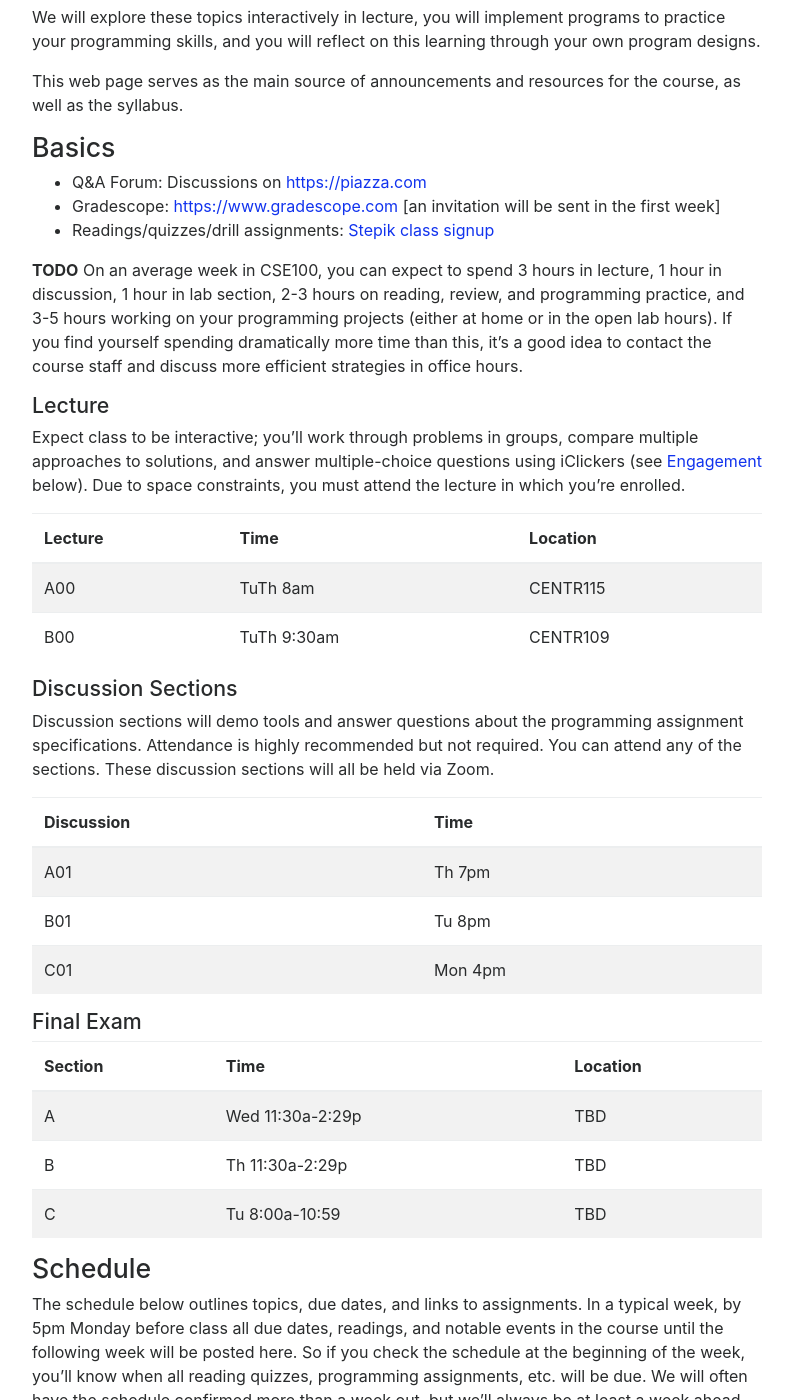
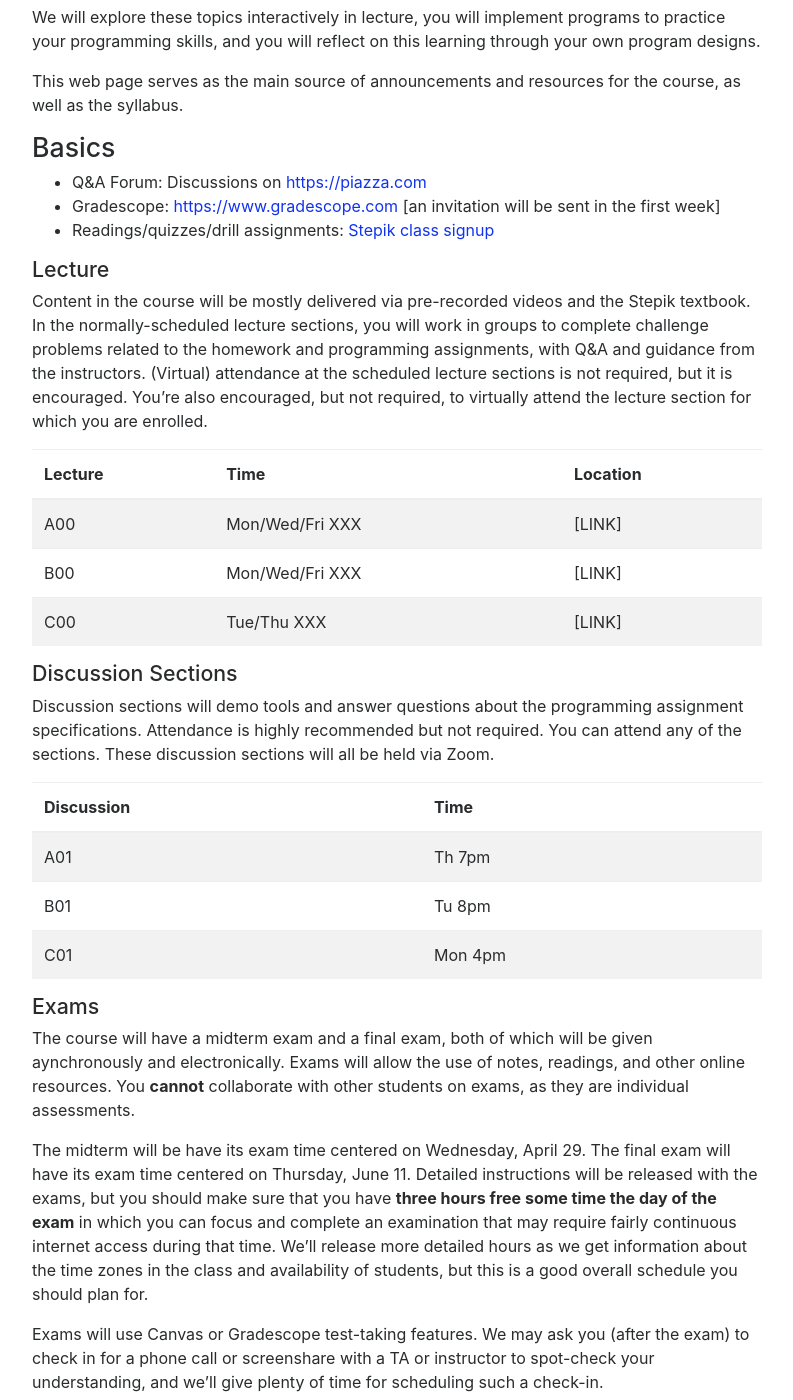
Before and after one commit to ucsdcses/tridev, a Jekyll site: the page built from index.md, in a window 1280 px wide and 1400 px high, scrolled down 380 px. Shown: the whole window, without its empty margins (243-1036 px from the left). Built offline with Jekyll 4.4.1, drawn with Linux system fonts in a browser that asks for light colours; nearby versions of some CDN libraries; some of the changed text lies outside the part shown.

Commit message:
exam description

```diff
--- a/index.md
+++ b/index.md
@@ -19,8 +18,12 @@ doodle-alt: "A sound wave transformed to data, and back to into a higher-frequen
 <a href="#policies">Policies</a>
 </p>
 
-This course will focus on high-performance data structures and supporting algorithms. You will use and implementation of data structures like (un)balanced trees, graphs, priority queues, and hash tables. You will also learn about memory management, pointers, recursion, and theoretical and practical performance analysis, both average case and amortized.
-
+This course will focus on high-performance data structures and supporting
+algorithms. You will use and implement of data structures like (un)balanced
+trees, graphs, priority queues, and hash tables. You will also learn how to
+make sophisticated use of memory management, pointers, and recursion in
+programs, and analyze them with theoretical and practical performance
+analysis.
 
 We will explore these topics interactively in lecture, you will implement
 programs to practice your programming skills, and you will reflect on this
@@ -38,16 +41,19 @@ course, as well as the syllabus.
 - Gradescope: [https://www.gradescope.com](https://www.gradescope.com) [an invitation will be sent in the first week]
 - Readings/quizzes/drill assignments: [Stepik class signup](https://stepik.org/course/579/syllabus)
 
-**TODO**
-On an average week in CSE100, you can expect to spend 3 hours in lecture, 1 hour
-in discussion, 1 hour in lab section, 2-3 hours on reading, review, and
-programming practice, and 3-5 hours working on your programming projects (either
-at home or in the open lab hours). If you find yourself spending dramatically
-more time than this, it's a good idea to contact the course staff and discuss
-more efficient strategies in office hours.
 
 <a id="b:lec"></a>
-<h3>Lecture</h3>  Expect class to be interactive; you'll work through problems in groups, compare multiple approaches to solutions, and answer multiple-choice questions using iClickers (see <a href="#p:engage">Engagement</a> below). Due to space constraints, you must attend the lecture in which you're enrolled.
+
+<h3>Lecture</h3>
+
+Content in the course will be mostly delivered via pre-recorded videos and
+the Stepik textbook. In the normally-scheduled lecture sections, you will
+work in groups to complete challenge problems related to the homework and
+programming assignments, with Q&A and guidance from the instructors.
+(Virtual) attendance at the scheduled lecture sections is not required, but
+it is encouraged. You're also encouraged, but not required, to virtually
+attend the lecture section for which you are enrolled.
+
 
 <table class="table table-striped">
 <thead>
@@ -56,18 +62,23 @@ more efficient strategies in office hours.
   </tr>
 </thead>
 <tr>
-  <td> A00 </td><td>TuTh 8am</td><td>CENTR115 </td>
+  <td>A00</td><td>Mon/Wed/Fri XXX</td><td>[LINK]</td>
 </tr>
 <tr>
-  <td>B00 </td><td>TuTh 9:30am </td><td>CENTR109</td>
+  <td>B00</td><td>Mon/Wed/Fri XXX</td><td>[LINK]</td>
+</tr>
+<tr>
+  <td>C00</td><td>Tue/Thu XXX</td><td>[LINK]</td>
 </tr>
 </table>
 
 <a id="b:disc"></a>
 <h3>Discussion Sections</h3>
 
-Discussion sections will demo tools and answer questions about the programming
-assignment specifications. Attendance is highly recommended but not required. You can attend any of the sections. These discussion sections will all be held via Zoom.
+Discussion sections will demo tools and answer questions about the
+programming assignment specifications. Attendance is highly recommended but
+not required. You can attend any of the sections. These discussion sections
+will all be held via Zoom.
 
 <table class="table table-striped">
 <thead>
@@ -87,25 +98,26 @@ assignment specifications. Attendance is highly recommended but not required. Yo
 </table>
 
 <a id="finalexam"></a>
-<h3>Final Exam</h3>
+<h3>Exams</h3>
 
-<table class="table table-striped">
-<thead>
-  <tr>
-    <th>Section</th><th>Time</th><th>Location</th>
-  </tr>
-</thead>
-<tr>
-  <td>A</td><td>Wed 11:30a-2:29p</td><td>TBD</td>
-</tr>
-<tr>
-  <td>B</td><td>Th 11:30a-2:29p</td><td>TBD</td>
-</tr>
-<tr>
-  <td>C</td><td>Tu 8:00a-10:59</td><td>TBD</td>
-</tr>
-</table>
+The course will have a midterm exam and a final exam, both of which will be
+given aynchronously and electronically. Exams will allow the use of notes,
+readings, and other online resources. You **cannot** collaborate with other
+students on exams, as they are individual assessments.
 
+The midterm will be have its exam time centered on Wednesday, April 29. The
+final exam will have its exam time centered on Thursday, June 11. Detailed
+instructions will be released with the exams, but you should make sure that
+you have **three hours free some time the day of the exam** in which you can
+focus and complete an examination that may require fairly continuous internet
+access during that time. We'll release more detailed hours as we get
+information about the time zones in the class and availability of students,
+but this is a good overall schedule you should plan for.
+
+Exams will use Canvas or Gradescope test-taking features. We may ask you
+(after the exam) to check in for a phone call or screenshare with a TA or
+instructor to spot-check your understanding, and we'll give plenty of time
+for scheduling such a check-in.
 
 <a id="schedule"></a>
 ## Schedule
```
Also changed, not shown: other parts of index.md (+0 -1 lines), 1 other file.
